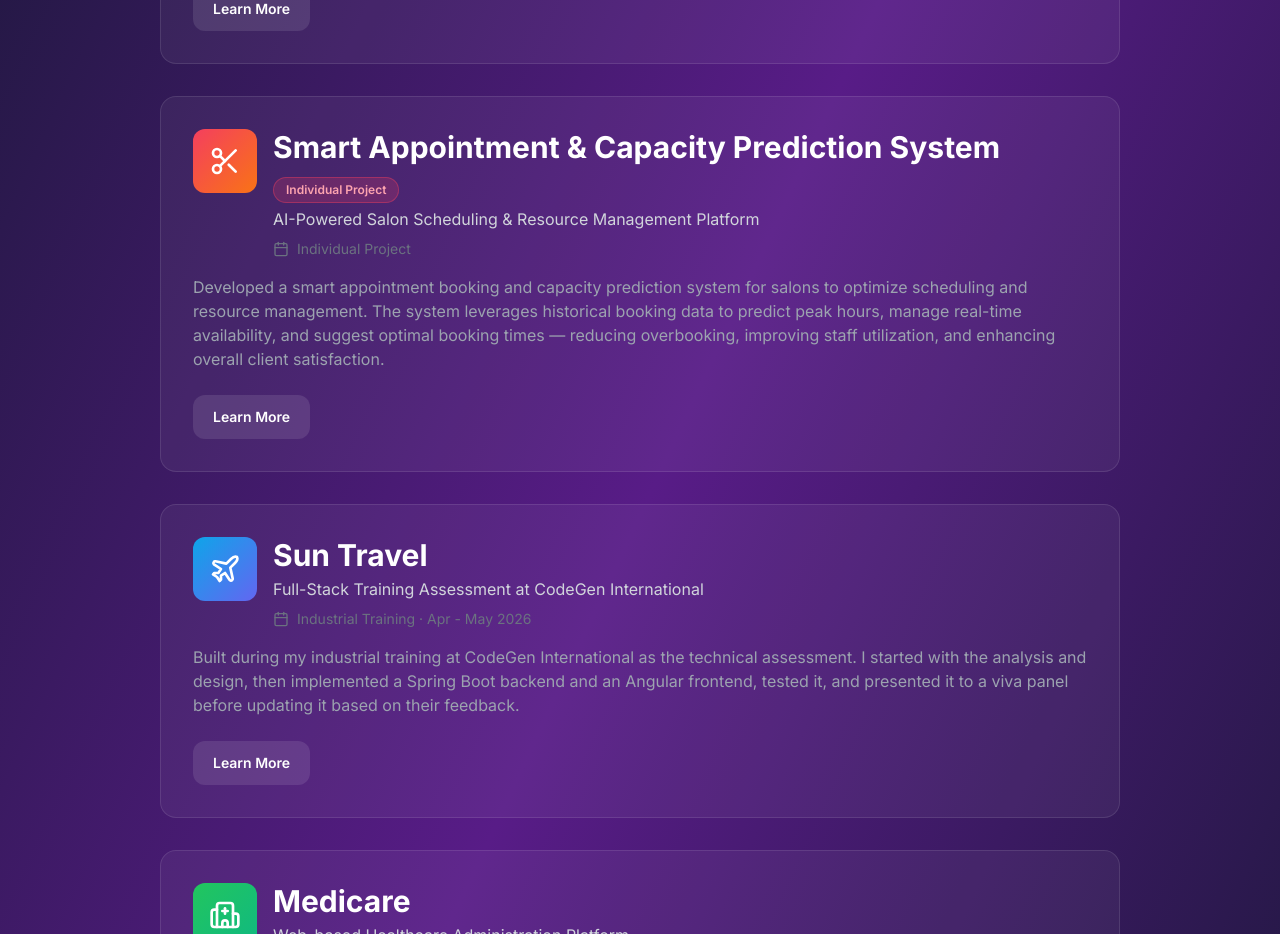
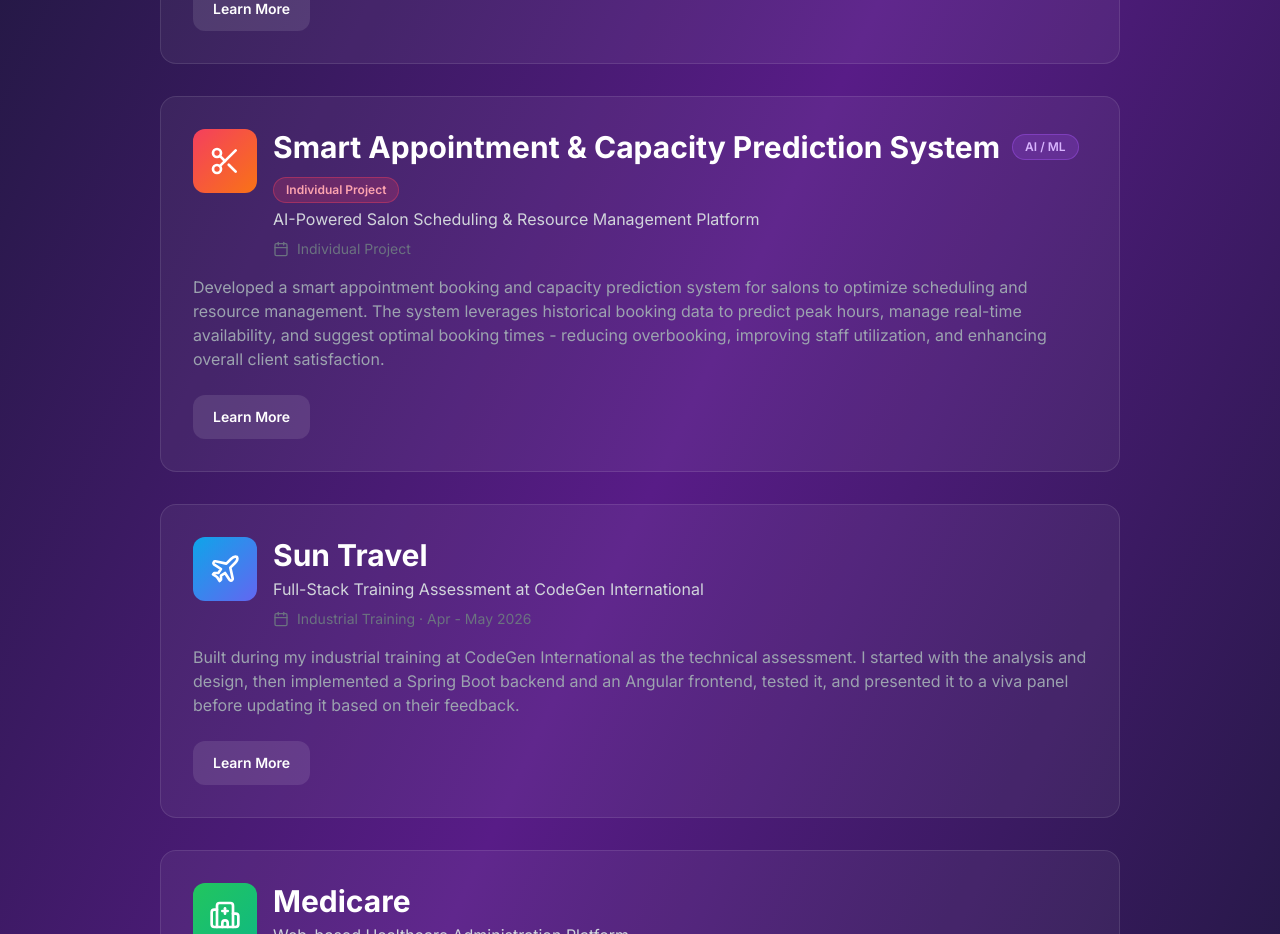
Before and after one commit to arosha-w/Portfolio-arosha, a React (Vite) app in the folder Portfolio/: page /#/projects in a window 1280 px wide. Shown: the part 860-1794 px from the top of the page. Built offline with nearby package versions, Linux system fonts and the light colour scheme.

Commit message:
update the project page

```diff
--- a/Portfolio/src/pages/Projects.jsx
+++ b/Portfolio/src/pages/Projects.jsx
@@ -53,7 +53,7 @@ const Projects = () => {
       name: "Smart Appointment & Capacity Prediction System",
       description: "AI-Powered Salon Scheduling & Resource Management Platform",
       fullDescription:
-        "Developed a smart appointment booking and capacity prediction system for salons to optimize scheduling and resource management. The system leverages historical booking data to predict peak hours, manage real-time availability, and suggest optimal booking times — reducing overbooking, improving staff utilization, and enhancing overall client satisfaction.",
+        "Developed a smart appointment booking and capacity prediction system for salons to optimize scheduling and resource management. The system leverages historical booking data to predict peak hours, manage real-time availability, and suggest optimal booking times - reducing overbooking, improving staff utilization, and enhancing overall client satisfaction.",
       techStack: [
         "Next.js",
         "React",
@@ -79,6 +79,7 @@ const Projects = () => {
       date: "Individual Project",
       type: "Individual Project",
       icon: Scissors,
+      highlight: "AI / ML",
       color: "from-rose-500 to-orange-500",
     },
     {
@@ -151,7 +152,7 @@ const Projects = () => {
       type: "Academic Project",
       icon: ShoppingCart,
       color: "from-purple-500 to-pink-500",
-    }
+    },
   ];
 
   const categories = ["All", "Full Stack", "Desktop"];
@@ -234,6 +235,11 @@ const Projects = () => {
                     <div className="flex-1 min-w-0">
                       <div className="flex flex-wrap items-start sm:items-center gap-2 sm:gap-3 mb-1">
                         <h3 className="text-xl sm:text-2xl md:text-3xl font-bold text-white leading-tight">{project.name}</h3>
+                        {project.highlight && (
+                          <span className="px-2.5 sm:px-3 py-0.5 sm:py-1 text-xs font-semibold bg-purple-500/20 border border-purple-500/40 text-purple-300 rounded-full flex-shrink-0">
+                            {project.highlight}
+                          </span>
+                        )}
                         {project.type === "Individual Project" && (
                           <span className="px-2.5 sm:px-3 py-0.5 sm:py-1 text-xs font-semibold bg-rose-500/20 border border-rose-500/40 text-rose-300 rounded-full flex-shrink-0">
                             Individual Project
```
